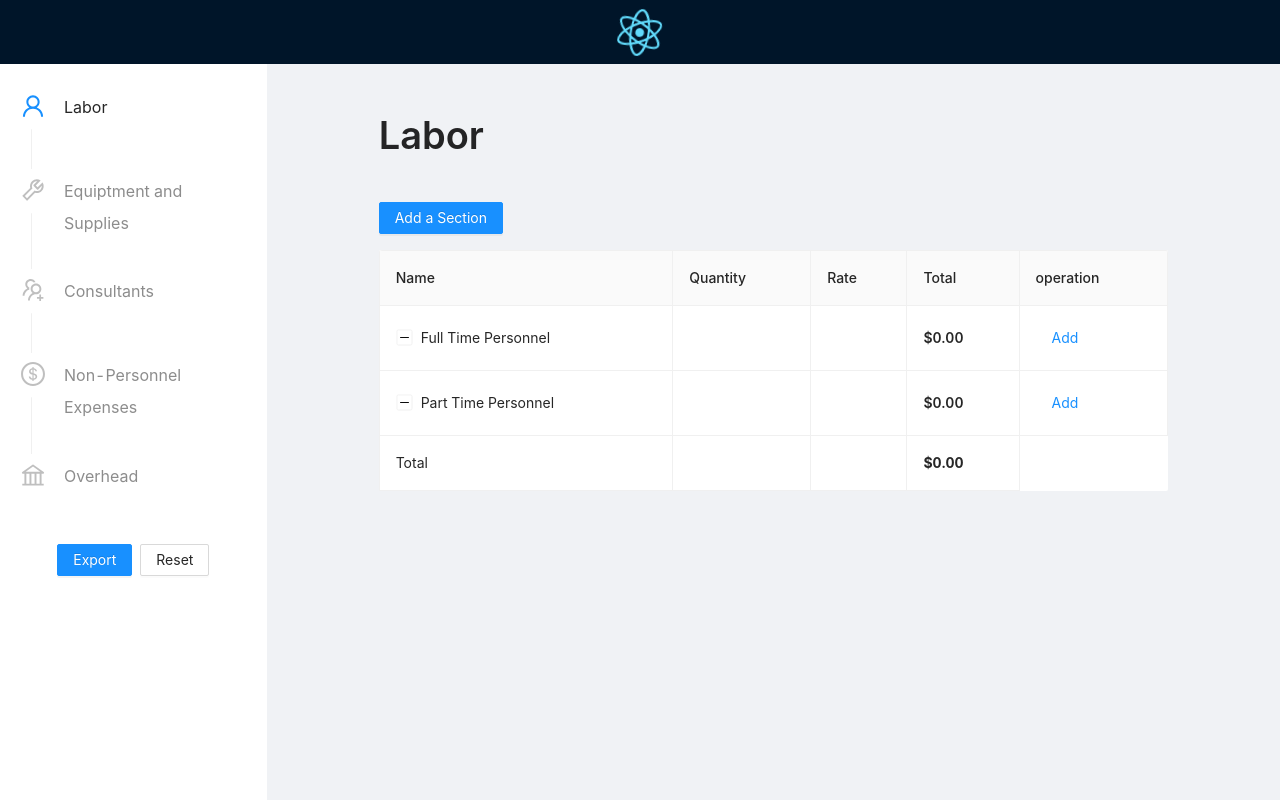
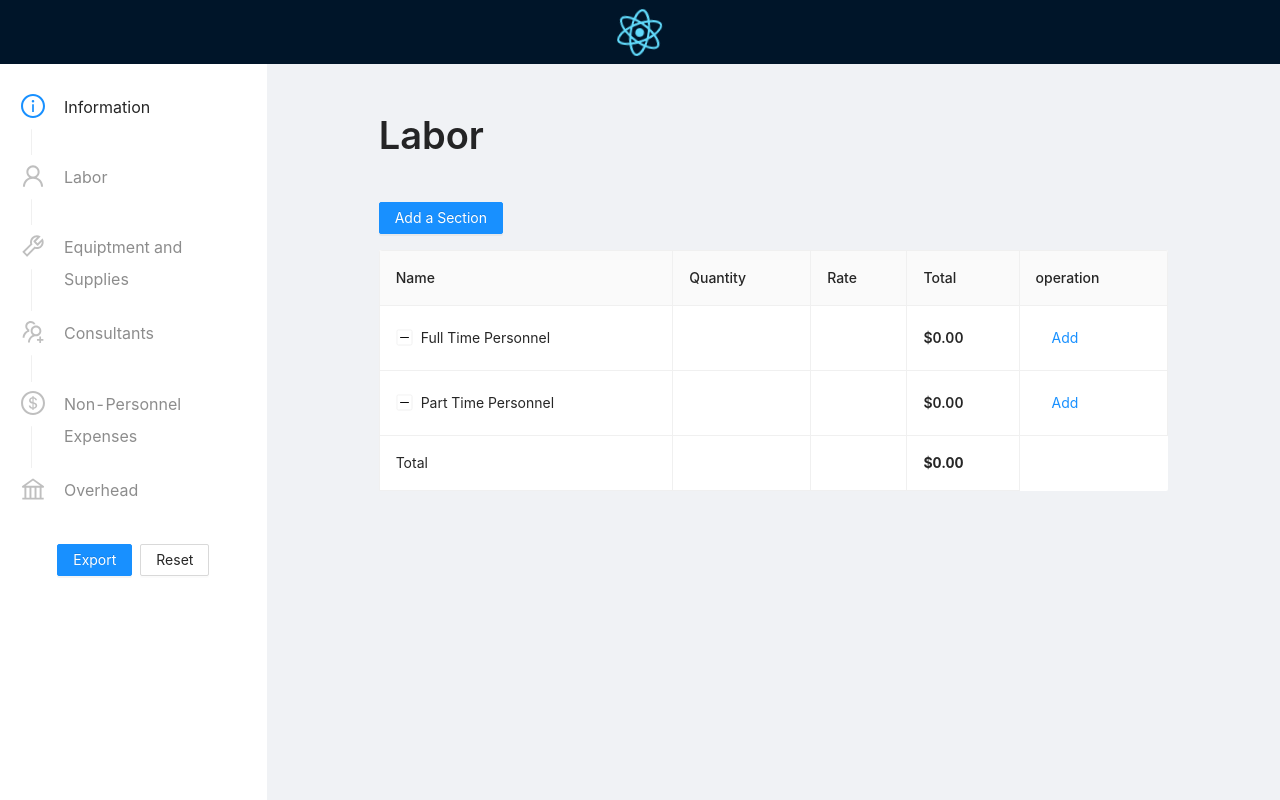
Before and after one commit to ryanjbudhu/BudgetForm, a React (Create React App) app: page / in a window 1280 px wide. Built offline with nearby package versions, Linux system fonts and the light colour scheme.

Commit message:
added Information step

```diff
--- a/src/components/BudgetSteps/BudgetSteps.js
+++ b/src/components/BudgetSteps/BudgetSteps.js
@@ -6,6 +6,7 @@ import {
     UsergroupAddOutlined,
     DollarOutlined,
     BankOutlined,
+    InfoCircleOutlined,
 } from "@ant-design/icons";
 import styles from "./BudgetSteps.module.scss";
 
@@ -19,6 +20,7 @@ export default function BudgetSteps(props) {
             onChange={props.onChange}
             className={styles.stepsParent}
         >
+            <Step title="Information" icon={<InfoCircleOutlined />} />
             <Step title="Labor" icon={<UserOutlined />} />
             <Step title="Equiptment and Supplies" icon={<ToolOutlined />} />
             <Step title="Consultants" icon={<UsergroupAddOutlined />} />
```
